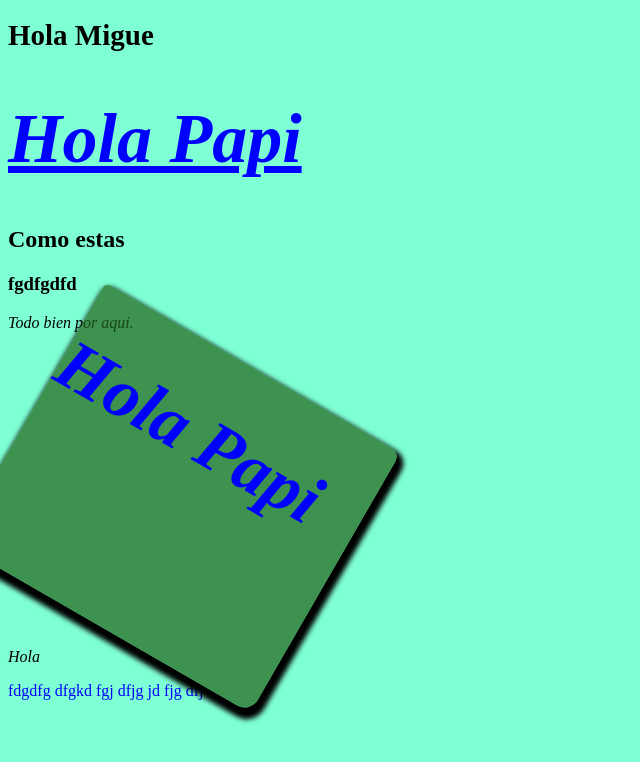
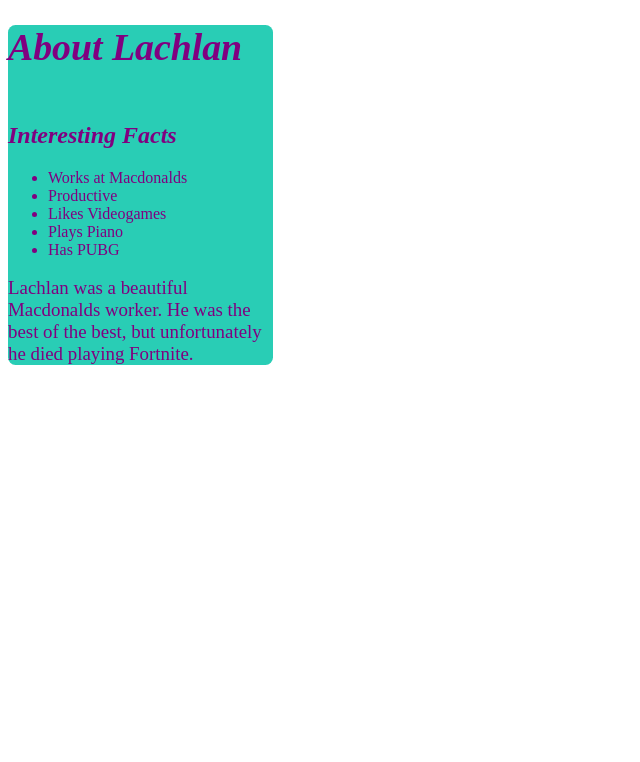
Before and after one commit to MrKnowledgePig/HTML-CSS, a plain HTML site: page index.html in a window 1280 px wide. Shown: the whole page, without its empty margins (0-640 px from the left). Drawn offline with Linux system fonts and the light colour scheme.

Commit message:
codigo de migue

```diff
--- a/index.html
+++ b/index.html
@@ -1,27 +1,29 @@
 <!DOCTYPE html>
 <html lang="en">
-
 <head>
     <meta charset="UTF-8">
     <meta name="viewport" content="width=device-width, initial-scale=1.0">
     <meta http-equiv="X-UA-Compatible" content="ie=edge">
     <title>Document</title>
     <link rel="stylesheet" href="styles.css">
+
 </head>
+ <div>
+<h1 id="title">About Lachlan</h1>
 
 <body>
-    <h1 id="title" class="big">Hola Migue</h1>
-    <h1 class="small color-blue link">Hola Papi</h1>
-    <h2>Como estas</h2>
 
-    <h3>fgdfgdfd</h3>
-    <p class="small">Todo bien por aqui.</p>
-    <div class="content">
-        <h1 class="small">Hola Papi</h1>
-    </div>
-    <div class="small">Hola</div>
-
-    <p class="color-blue"> fdgdfg dfgkd fgj dfjg jd fjg dfj</p>
+<h2 id="class"><br  />Interesting Facts</h2>
+<ul>
+<li>Works at Macdonalds</li>
+<li>Productive</li>
+<li>Likes Videogames</li>
+<li>Plays Piano</li>
+<li>Has PUBG</li>
+</ul>
+<p id="paragraph">Lachlan was a beautiful Macdonalds worker. He was the best of the best,
+    but unfortunately he died playing Fortnite.</p>
+</div>
 </body>
 
 </html>
--- a/styles.css
+++ b/styles.css
@@ -1,37 +1,27 @@
-body {
-  background-color: aquamarine;
-}
+#title{
+  font-size: 1cm;
+  font-style: italic;
+  color: purple;
+  }
 
-#title {
-  font-size: 29px;
-}
+  #class{
+  font-style: italic;
+  color: purple;
+  }
 
-.small {
-  font-style: italic;
-}
+  li{
+  font-style: unset;
+  color: purple;
+  }
 
-.color-blue {
-  color: blue;
-}
-.link {
-  text-decoration: underline;
-}
-h1 {
-  font-size: 70px;
-}
+  div{
+  background-color:#29CDB5 ;
+  border-radius: 2mm;
+  width: 7cm;
+  }
 
-.content {
-  display: flex;
-  flex: 1;
-  height: 300px;
-  width: 340px;
-  background-color: rgba(34, 100, 23, 0.7);
-  border-radius: 5px 10px 15px 1px;
-  box-shadow: 5px 5px 5px 5px;
-  transform: rotate(30deg);
-}
-
-.content .small {
-  color: blue;
-  font-style: oblique;
-}
+  #paragraph{
+  color: purple;
+  font-size: 5mm;
+  font-style: normals
+  }
```
